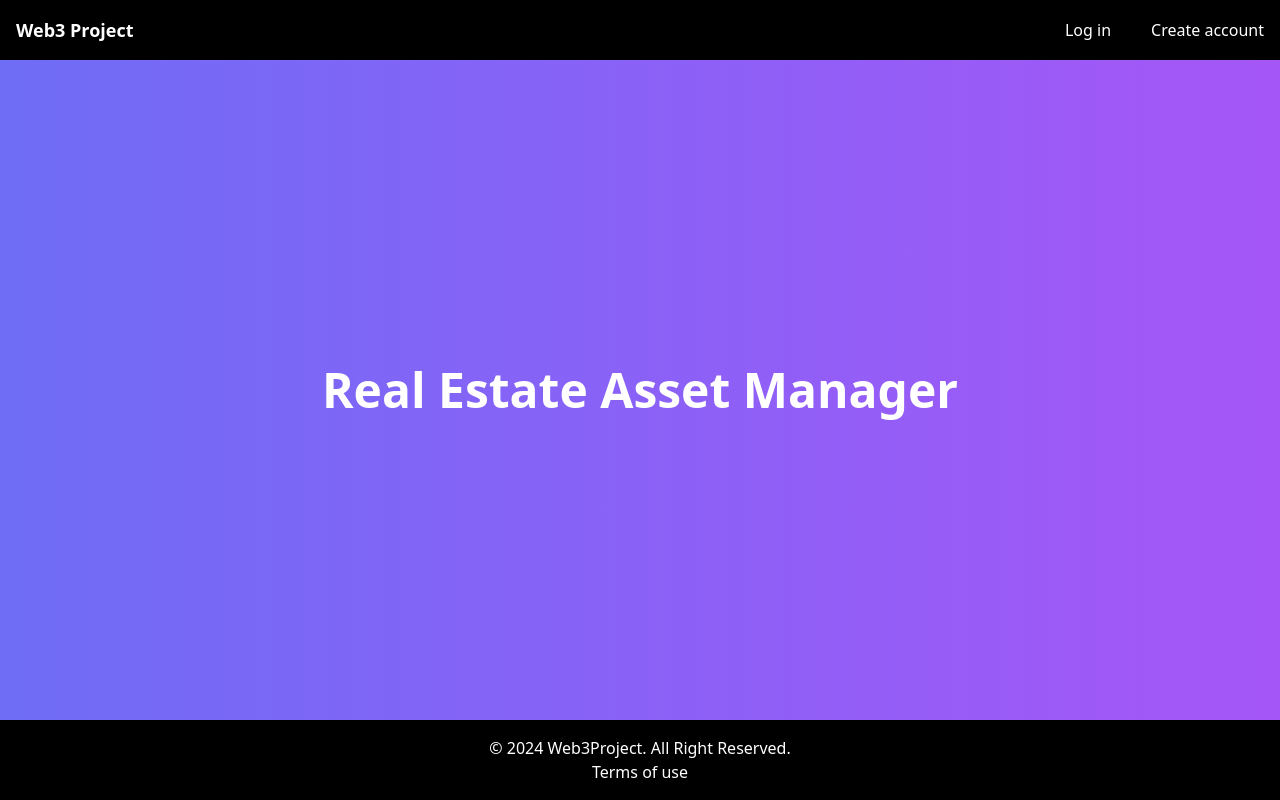
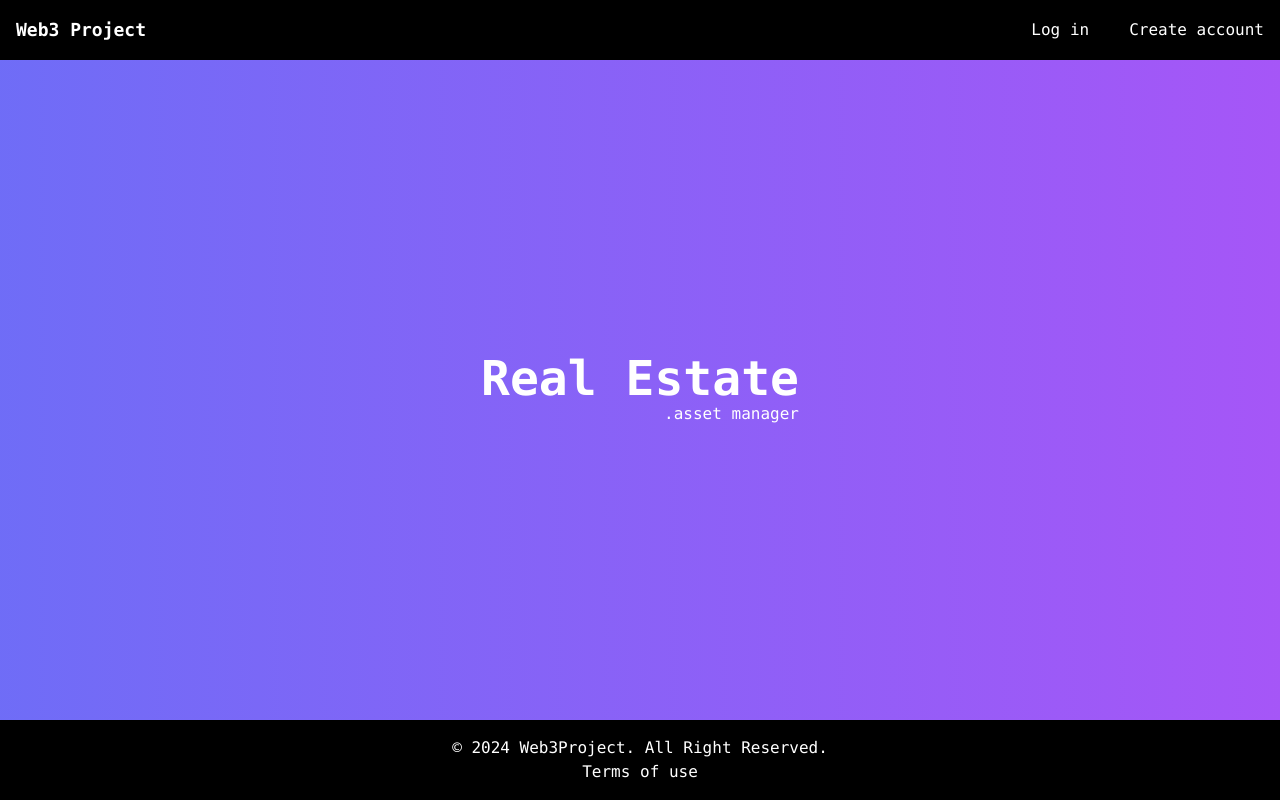
Before and after one commit to Lybertyxz/Web3, a Next.js app: page / in a window 1280 px wide. Built offline with nearby package versions, Linux system fonts and the light colour scheme.

Commit message:
add home page and animate page transition

```diff
--- /dev/null
+++ b/components/framer/PageTransition.tsx
@@ -0,0 +1,15 @@
+import { motion } from "framer-motion";
+
+const PageTransition = ({ children }) => {
+  return (
+    <motion.div
+      initial={{ y: 20, opacity: 0 }}
+      animate={{ y: 0, opacity: 1 }}
+      transition={{ ease: "easeInOut", duration: 0.75 }}
+    >
+      {children}
+    </motion.div>
+  );
+};
+
+export default PageTransition;
--- /dev/null
+++ b/components/framer/TextDelayed.tsx
@@ -0,0 +1,35 @@
+import { motion } from "framer-motion";
+
+interface TextDelayedProps {
+  content: string[];
+  style?: string;
+  duration?: number;
+  delay?: number;
+}
+
+const TextDelayed: React.FC<TextDelayedProps> = ({
+  content,
+  style = "",
+  duration = 1,
+  delay = 0,
+}) => {
+  return (
+    <motion.div className={style}>
+      {content.map((el, i) => (
+        <motion.span
+          initial={{ opacity: 0 }}
+          animate={{ opacity: 1 }}
+          transition={{
+            duration: duration,
+            delay: delay + i / 2,
+          }}
+          key={i}
+        >
+          {el}{" "}
+        </motion.span>
+      ))}
+    </motion.div>
+  );
+};
+
+export default TextDelayed;
--- a/pages/_app.tsx
+++ b/pages/_app.tsx
@@ -1,11 +1,17 @@
 import type { AppProps } from "next/app";
 import "../styles/index.css";
 import Layout from "../components/Layout";
+import { AnimatePresence } from "framer-motion";
+import PageTransition from "../components/framer/PageTransition";
 
-export default function MyApp({ Component, pageProps }: AppProps) {
+export default function MyApp({ Component, pageProps, router }: AppProps) {
   return (
-    <Layout>
-      <Component {...pageProps} />
-    </Layout>
+    <AnimatePresence>
+      <PageTransition key={router.route}>
+        <Layout>
+          <Component {...pageProps} />
+        </Layout>
+      </PageTransition>
+    </AnimatePresence>
   );
 }
--- a/pages/_document.tsx
+++ b/pages/_document.tsx
@@ -4,7 +4,7 @@ export default function Document() {
   return (
     <Html lang="en">
       <Head />
-      <body className="bg-black text-white antialiased">
+      <body className="overflow-hidden bg-black text-white antialiased">
         <Main />
         <NextScript />
       </body>
--- a/pages/index.tsx
+++ b/pages/index.tsx
@@ -1,14 +1,25 @@
 import Header from "../components/Header";
 import Footer from "../components/Footer";
+import TextDelayed from "../components/framer/TextDelayed";
 
 const HomePage = () => {
+  const title = "Real Estate".split(" ");
+  const subtitle = ".asset manager".split(" ");
+
   return (
-    <div className="flex h-screen flex-col">
+    <div className="flex h-screen flex-col font-mono">
       <Header />
       <div className="animate-bg-change flex flex-1 items-center justify-center bg-gradient-to-r from-blue-500 to-purple-500">
-        <h2 className="text-5xl font-bold text-white">
-          Real Estate Asset Manager
-        </h2>
+        <div className="flex flex-col items-start">
+          <TextDelayed
+            delay={1}
+            style="text-5xl font-bold text-white"
+            content={title}
+          />
+          <div className="self-end">
+            <TextDelayed delay={2} content={subtitle} />
+          </div>
+        </div>
       </div>
       <Footer />
     </div>
--- a/pages/login.tsx
+++ b/pages/login.tsx
@@ -11,7 +11,7 @@ const LoginPage = () => {
   };
 
   return (
-    <div className="flex min-h-screen items-center justify-center ">
+    <div className="flex min-h-screen items-center justify-center">
       <div className="max-w-sm rounded-lg bg-white p-8 shadow-md">
         <form onSubmit={handleSubmit}>
           <div className="mb-4">
```
